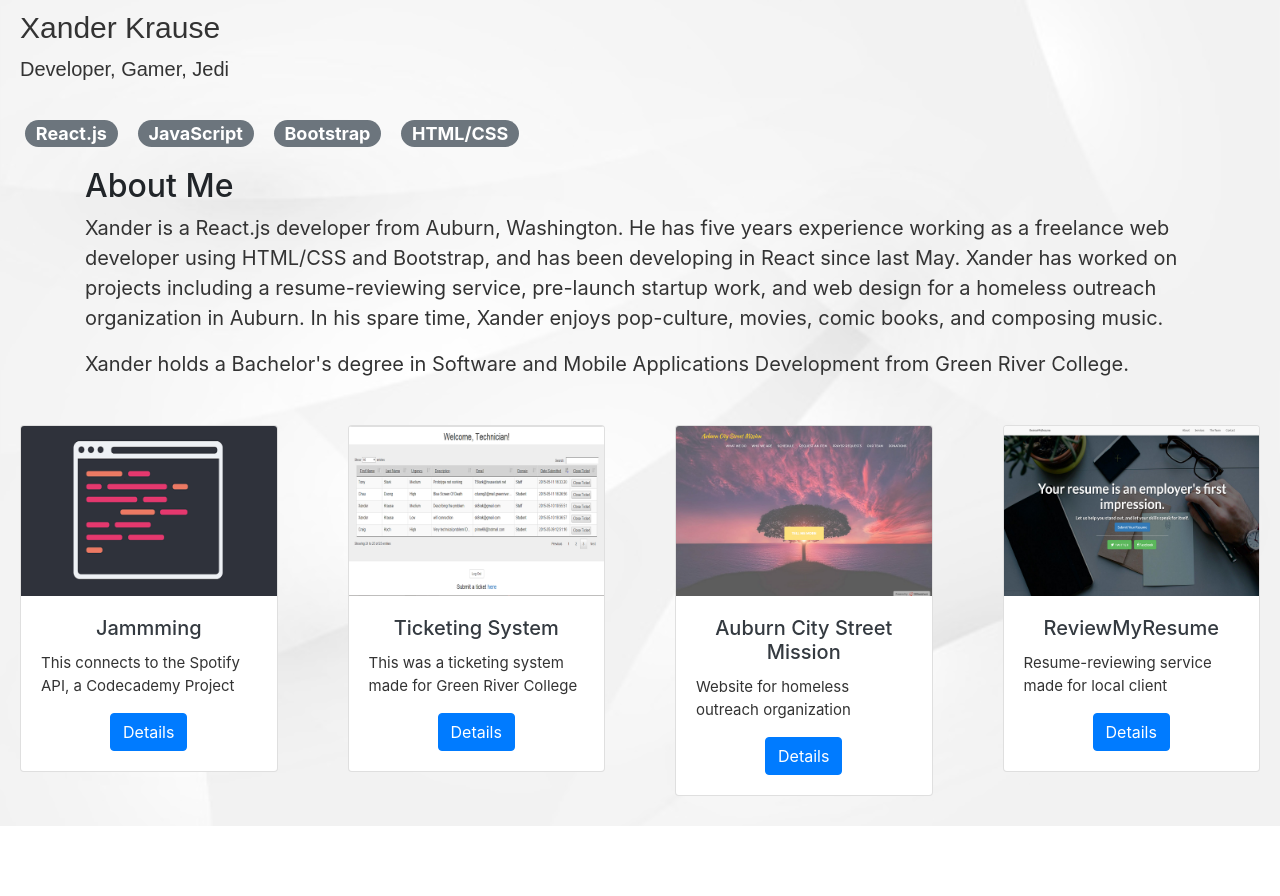
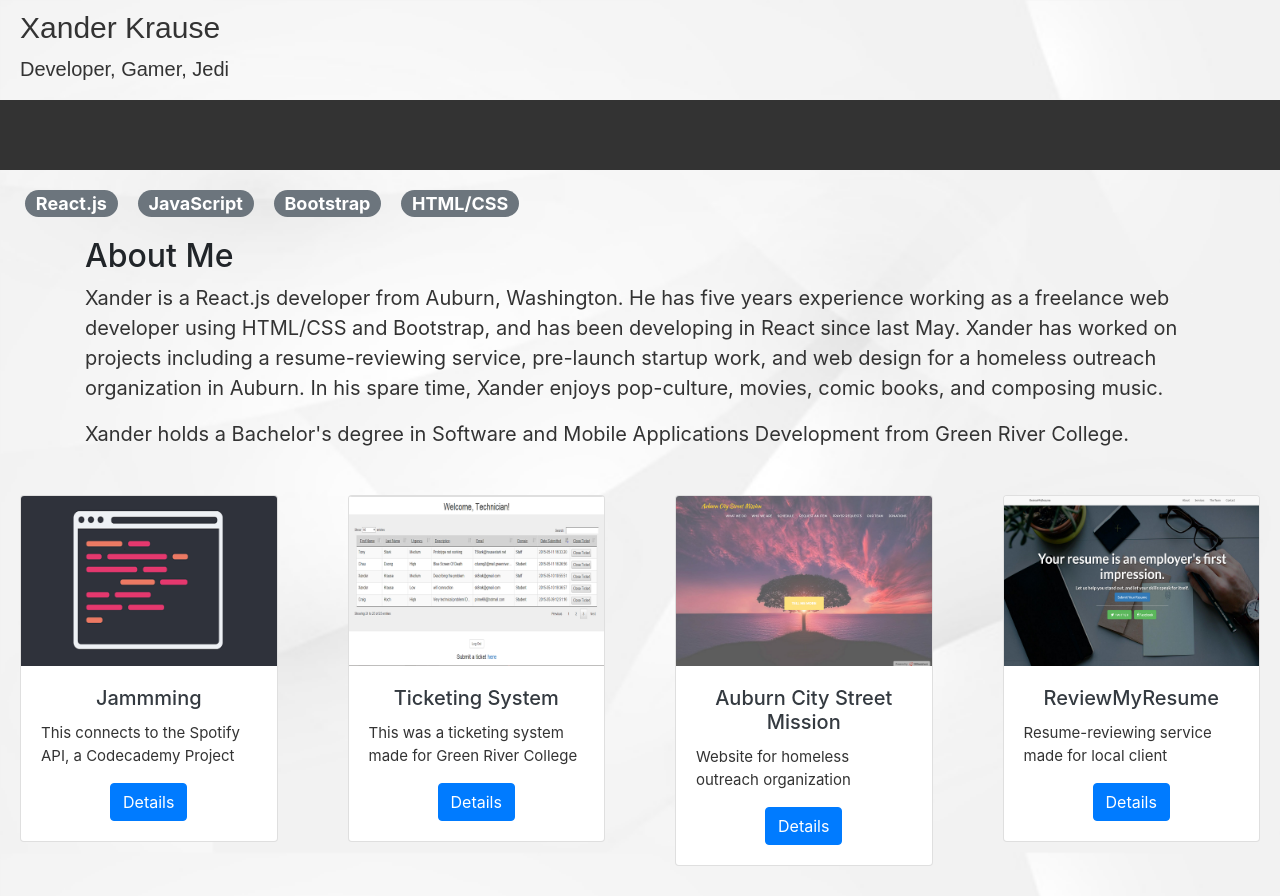
Before and after one commit to xkrause/portfolio, a React (Create React App) app: page / in a window 1280 px wide. Before the commit the page ends 826 px from the top, so only its background shows below. Built offline with nearby package versions, Linux system fonts and the light colour scheme.

Commit message:
Nav changes

```diff
--- a/src/components/Nav/Nav.js
+++ b/src/components/Nav/Nav.js
@@ -5,7 +5,11 @@ class Nav extends React.Component {
     render() {
         return (
             <div>
-
+                <ul>
+                    <li></li>
+                    <li></li>
+                    <li></li>
+                </ul>
             </div>
         );
     }
```
